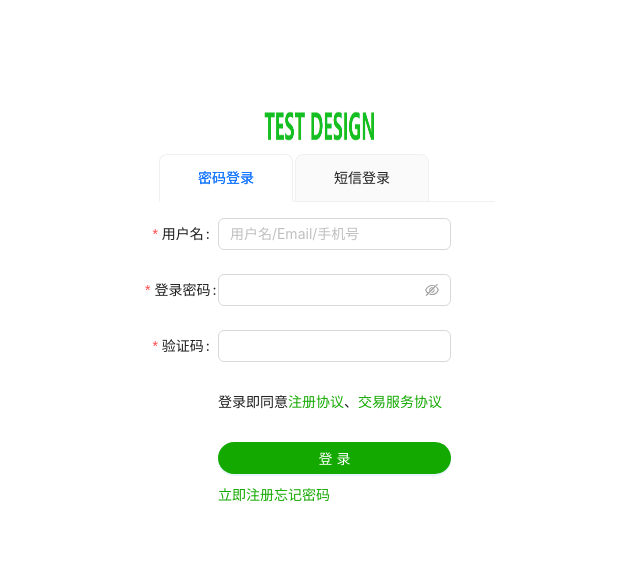
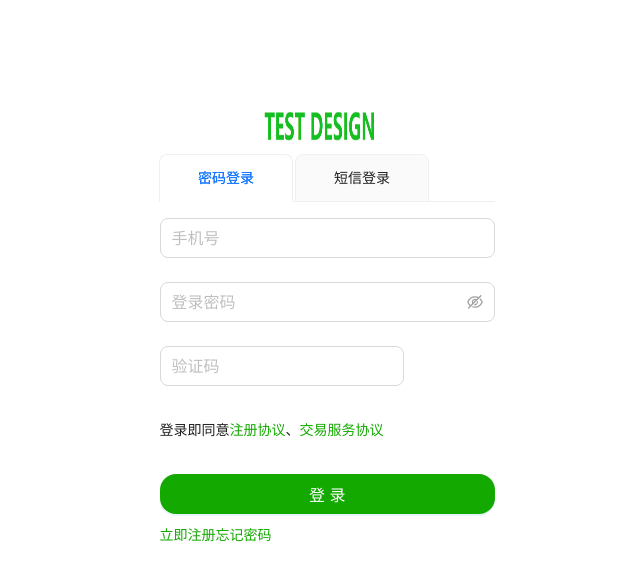
Before and after one commit to qifengleSummer/68design2023, a React (Create React App) app: page /#/login in a window 1280 px wide. Shown: the top 580 px of the page, without its empty margins (320-960 px from the left). Built offline with nearby package versions, Linux system fonts and the light colour scheme.

Commit message:
登录注册页面修改

```diff
--- /dev/null
+++ b/src/pages/components/verifyInput/passwordInput/PasswordInput.js
@@ -0,0 +1,29 @@
+import { Form, Input } from 'antd'
+
+const PasswordInput = ({ tailLayout }) => {
+  return (
+    <div>
+      <Form.Item
+        {...tailLayout}
+        name="pwd"
+        rules={[
+          {
+            validator: (rule, value) => {
+              if (!value) return Promise.reject(new Error('请输入登录密码'))
+              const reg = /^(?![a-zA-Z]+$)(?!\d+$)(?![^\da-zA-Z\s]+$).{6,18}$/
+              if (!reg.test(value))
+                return Promise.reject(
+                  new Error('请输入由字母、数字、特殊字符，任意2种组成，6-18位')
+                )
+              return Promise.resolve()
+            },
+          },
+        ]}
+      >
+        <Input.Password placeholder="登录密码" />
+      </Form.Item>
+    </div>
+  )
+}
+
+export default PasswordInput
--- /dev/null
+++ b/src/pages/components/verifyInput/phoneCode/PhoneCode.js
@@ -0,0 +1,48 @@
+import React from 'react'
+import { Button, Form, Input, Space, message } from 'antd'
+
+const PhoneCode = ({ tailLayout, formObj }) => {
+  const [messageApi, contextHolder] = message.useMessage()
+
+  const sendPhoneCode = async () => {
+    try {
+      await formObj.validateFields(['phoneNo'])
+      // 调用接口，发送短信验证码
+      messageApi.open({
+        type: 'success',
+        content: '短信验证码已发送，请查收',
+      })
+    } catch (err) {
+      console.log(err)
+    }
+  }
+
+  return (
+    <div>
+      {contextHolder}
+      <Form.Item
+        {...tailLayout}
+        name="phoneCode"
+        rules={[
+          {
+            validator: (rule, value) => {
+              if (!value) return Promise.reject(new Error('请输入短信码'))
+              const reg = /^\d{6}$/
+              if (!reg.test(value)) return Promise.reject(new Error('请输入6位数字短信码'))
+              return Promise.resolve()
+            },
+          },
+        ]}
+      >
+        <Space.Compact size="large">
+          <Input placeholder="短信码" />
+          <Button type="primary" style={{ backgroundColor: '#14a900' }} onClick={sendPhoneCode}>
+            发送短信码
+          </Button>
+        </Space.Compact>
+      </Form.Item>
+    </div>
+  )
+}
+
+export default PhoneCode
--- /dev/null
+++ b/src/pages/components/verifyInput/phoneNumber/PhoneNumber.js
@@ -0,0 +1,26 @@
+import { Form, Input } from 'antd'
+
+const PhoneNumber = ({ tailLayout }) => {
+  return (
+    <div>
+      <Form.Item
+        {...tailLayout}
+        name="phoneNo"
+        rules={[
+          {
+            validator: (rule, value) => {
+              if (!value) return Promise.reject(new Error('请输入手机号'))
+              const reg = /^1[3456789]\d{9}$/
+              if (!reg.test(value)) return Promise.reject(new Error('输入的手机号格式不正确'))
+              return Promise.resolve()
+            },
+          },
+        ]}
+      >
+        <Input placeholder="手机号" />
+      </Form.Item>
+    </div>
+  )
+}
+
+export default PhoneNumber
--- /dev/null
+++ b/src/pages/components/verifyInput/pictureCode/PictureCode.js
@@ -0,0 +1,64 @@
+import { useState } from 'react'
+import { Form, Input } from 'antd'
+import verifyCode from '@/assets/verifyCode/verify.png'
+import verifyCode2 from '@/assets/verifyCode/verify2.png'
+import verifyCode3 from '@/assets/verifyCode/verify3.png'
+import verifyCode4 from '@/assets/verifyCode/verify4.png'
+import verifyCode5 from '@/assets/verifyCode/verify5.png'
+import verifyCode6 from '@/assets/verifyCode/verify6.png'
+import verifyCode7 from '@/assets/verifyCode/verify7.png'
+import verifyCode8 from '@/assets/verifyCode/verify8.png'
+import verifyCode9 from '@/assets/verifyCode/verify9.png'
+import verifyCode10 from '@/assets/verifyCode/verify10.png'
+
+const verifyList = [
+  verifyCode,
+  verifyCode2,
+  verifyCode3,
+  verifyCode4,
+  verifyCode5,
+  verifyCode6,
+  verifyCode7,
+  verifyCode8,
+  verifyCode9,
+  verifyCode10,
+]
+
+const PictureCode = ({ tailLayout }) => {
+  const [picIndex, setPicIndex] = useState(0)
+  const [showPic, setShowPic] = useState(false)
+  const changePic = () => {
+    setPicIndex(Math.ceil(Math.random() * 9))
+  }
+
+  return (
+    <div>
+      <Form.Item {...tailLayout} style={{ marginBottom: 0 }}>
+        <Form.Item
+          name="verifyCode"
+          style={{ display: 'inline-block', width: 'calc(73%)' }}
+          rules={[
+            {
+              validator: (rule, value) => {
+                if (!value) return Promise.reject(new Error('请输入验证码'))
+                const reg = /^\d{4}$/
+                if (!reg.test(value)) return Promise.reject(new Error('请输入4位数字验证码'))
+                return Promise.resolve()
+              },
+            },
+          ]}
+        >
+          <Input placeholder="验证码" onFocus={() => setShowPic(true)} />
+        </Form.Item>
+        <img
+          src={verifyList[picIndex]}
+          alt=""
+          style={{ height: '40px', cursor: 'pointer', display: showPic ? 'inline-block' : 'none' }}
+          onClick={changePic}
+        />
+      </Form.Item>
+    </div>
+  )
+}
+
+export default PictureCode
--- a/src/pages/forgetPwd/ForgetPwd.js
+++ b/src/pages/forgetPwd/ForgetPwd.js
@@ -1,20 +1,20 @@
 import './ForgetPwd.less'
 import logo from '@/assets/imgs/logo.JPG'
-import { useRef } from 'react'
 import { Button, Form, Input } from 'antd'
 import { Link } from 'react-router-dom'
+import PhoneNumber from '@/pages/components/verifyInput/phoneNumber/PhoneNumber'
+import PictureCode from '@/pages/components/verifyInput/pictureCode/PictureCode'
 
 const layout = {
-  labelCol: { span: 5 },
-  wrapperCol: { span: 16 },
+  wrapperCol: { span: 24 },
 }
 
 const tailLayout = {
-  wrapperCol: { offset: 5, span: 16 },
+  wrapperCol: { offset: 1, span: 22 },
 }
 
 const ForgetPwd = () => {
-  const formRef = useRef({})
+  const [form] = Form.useForm()
 
   const onFinish = (values) => {
     console.log(values)
@@ -27,21 +27,14 @@ const ForgetPwd = () => {
       </Link>
       <Form
         {...layout}
-        ref={formRef}
+        form={form}
+        size="large"
         name="control-ref"
         onFinish={onFinish}
-        style={{ maxWidth: 600 }}
+        autoComplete="off"
       >
-        <Form.Item
-          name="phoneNo"
-          label="用户名"
-          rules={[{ required: true, message: '请输入Email/手机号' }]}
-        >
-          <Input placeholder="Email/手机号" />
-        </Form.Item>
-        <Form.Item name="code" label="验证码" rules={[{ required: true, message: '请输入验证码' }]}>
-          <Input />
-        </Form.Item>
+        <PhoneNumber tailLayout={tailLayout} />
+        <PictureCode tailLayout={tailLayout} />
         <Form.Item {...tailLayout}>
           <Button type="primary" htmlType="submit" className="next-btn">
             下一步
--- a/src/pages/login/Login.js
+++ b/src/pages/login/Login.js
@@ -1,16 +1,19 @@
 import './Login.less'
 import logo from '@/assets/imgs/logo.JPG'
-import { Tabs, Button, Form, Input } from 'antd'
+import { Tabs, Button, Form } from 'antd'
 import { Link, useNavigate } from 'react-router-dom'
-import { useRef, useState } from 'react'
+import { useState } from 'react'
+import PictureCode from '@/pages/components/verifyInput/pictureCode/PictureCode'
+import PhoneCode from '@/pages/components/verifyInput/phoneCode/PhoneCode'
+import PhoneNumber from '@/pages/components/verifyInput/phoneNumber/PhoneNumber'
+import PasswordInput from '@/pages/components/verifyInput/passwordInput/PasswordInput'
 
 const layout = {
-  labelCol: { span: 5 },
-  wrapperCol: { span: 16 },
+  wrapperCol: { span: 24 },
 }
 
 const tailLayout = {
-  wrapperCol: { offset: 5, span: 16 },
+  wrapperCol: { offset: 1, span: 24 },
 }
 
 const tabList = [
@@ -28,7 +31,7 @@ const tabList = [
 
 const Login = () => {
   const [tabKey, setTabKey] = useState('pwd')
-  const formRef = useRef(null)
+  const [form] = Form.useForm()
 
   const navigate = useNavigate()
   const onFinish = (values) => {
@@ -57,13 +60,13 @@ const Login = () => {
       />
       <Form
         {...layout}
-        ref={formRef}
+        form={form}
+        size="large"
         name="control-ref"
         onFinish={onFinish}
-        style={{ maxWidth: 600 }}
         autoComplete="off"
       >
-        {tabKey === 'pwd' ? <PwdForm /> : <MsgForm />}
+        {tabKey === 'pwd' ? <PwdForm /> : <MsgForm form={form} />}
         <Form.Item {...tailLayout}>
           <p>
             登录即同意
@@ -97,47 +100,19 @@ const Login = () => {
 const PwdForm = () => {
   return (
     <div>
-      <Form.Item
-        name="phoneNo"
-        label="用户名"
-        rules={[{ required: true, message: '请输入用户名/Email/手机号' }]}
-      >
-        <Input placeholder="用户名/Email/手机号" />
-      </Form.Item>
-      <Form.Item
-        name="pwd"
-        label="登录密码"
-        rules={[{ required: true, message: '请输入登录密码' }]}
-      >
-        <Input.Password />
-      </Form.Item>
-      <Form.Item name="code" label="验证码" rules={[{ required: true, message: '请输入验证码' }]}>
-        <Input />
-      </Form.Item>
+      <PhoneNumber tailLayout={tailLayout} />
+      <PasswordInput tailLayout={tailLayout} />
+      <PictureCode tailLayout={tailLayout} />
     </div>
   )
 }
 
-const MsgForm = () => {
+const MsgForm = ({ form }) => {
   return (
     <div>
-      <Form.Item
-        name="phoneNo"
-        label="手机号"
-        rules={[{ required: true, message: '请输入手机号' }]}
-      >
-        <Input placeholder="手机号" />
-      </Form.Item>
-      <Form.Item name="code" label="验证码" rules={[{ required: true, message: '请输入验证码' }]}>
-        <Input />
-      </Form.Item>
-      <Form.Item
-        name="phoneCode"
-        label="短信码"
-        rules={[{ required: true, message: '请输入短信码' }]}
-      >
-        <Input />
-      </Form.Item>
+      <PhoneNumber tailLayout={tailLayout} />
+      <PictureCode tailLayout={tailLayout} />
+      <PhoneCode tailLayout={tailLayout} formObj={form} />
     </div>
   )
 }
--- a/src/pages/register/Register.js
+++ b/src/pages/register/Register.js
@@ -1,32 +1,13 @@
 import './Register.less'
-import { useState } from 'react'
 import { Link, useNavigate } from 'react-router-dom'
 import logo from '@/assets/imgs/logo.JPG'
-import { Button, Form, Input, Space, message, Modal } from 'antd'
-import verifyCode from '@/assets/verifyCode/verify.png'
-import verifyCode2 from '@/assets/verifyCode/verify2.png'
-import verifyCode3 from '@/assets/verifyCode/verify3.png'
-import verifyCode4 from '@/assets/verifyCode/verify4.png'
-import verifyCode5 from '@/assets/verifyCode/verify5.png'
-import verifyCode6 from '@/assets/verifyCode/verify6.png'
-import verifyCode7 from '@/assets/verifyCode/verify7.png'
-import verifyCode8 from '@/assets/verifyCode/verify8.png'
-import verifyCode9 from '@/assets/verifyCode/verify9.png'
-import verifyCode10 from '@/assets/verifyCode/verify10.png'
+import { Button, Form, Modal } from 'antd'
+import PictureCode from '@/pages/components/verifyInput/pictureCode/PictureCode'
+import PhoneCode from '@/pages/components/verifyInput/phoneCode/PhoneCode'
+import PhoneNumber from '@/pages/components/verifyInput/phoneNumber/PhoneNumber'
+import PasswordInput from '@/pages/components/verifyInput/passwordInput/PasswordInput'
 import { apiGet } from '@/service/reqMethod.js'
 
-const verifyList = [
-  verifyCode,
-  verifyCode2,
-  verifyCode3,
-  verifyCode4,
-  verifyCode5,
-  verifyCode6,
-  verifyCode7,
-  verifyCode8,
-  verifyCode9,
-  verifyCode10,
-]
 const layout = {
   labelCol: { span: 5 },
   wrapperCol: { span: 24 },
@@ -39,8 +20,6 @@ const tailLayout = {
 const Register = () => {
   const native = useNavigate()
   const [form] = Form.useForm()
-  const [picIndex, setPicIndex] = useState(0)
-  const [messageApi, contextHolder] = message.useMessage()
   const [modal, contextHolderM] = Modal.useModal()
 
   const countDown = (values) => {
@@ -82,25 +61,9 @@ const Register = () => {
       console.log(error)
     }
   }
-  const changePic = () => {
-    setPicIndex(Math.ceil(Math.random() * 9))
-  }
-  const sendPhoneCode = async () => {
-    try {
-      await form.validateFields(['phoneNo'])
-      // 调用接口，发送短信验证码
-      messageApi.open({
-        type: 'success',
-        content: '短信验证码已发送，请查收',
-      })
-    } catch (err) {
-      console.log(err)
-    }
-  }
 
   return (
     <div className="register-container">
-      {contextHolder}
       <Link className="logo-container" to="/">
         <img className="logo-img" src={logo} alt="" />
       </Link>
@@ -112,89 +75,14 @@ const Register = () => {
         onFinish={onFinish}
         autoComplete="off"
       >
-        <Form.Item
-          {...tailLayout}
-          name="phoneNo"
-          rules={[
-            {
-              validator: (rule, value) => {
-                if (!value) return Promise.reject(new Error('请输入手机号'))
-                const reg = /^1[3456789]\d{9}$/
-                if (!reg.test(value)) return Promise.reject(new Error('输入的手机号格式不正确'))
-                return Promise.resolve()
-              },
-            },
-          ]}
-        >
-          <Input placeholder="手机号" />
-        </Form.Item>
+        <PhoneNumber tailLayout={tailLayout} />
 
-        <Form.Item {...tailLayout} style={{ marginBottom: 0 }}>
-          <Form.Item
-            name="verifyCode"
-            style={{ display: 'inline-block', width: 'calc(73%)' }}
-            rules={[
-              {
-                validator: (rule, value) => {
-                  if (!value) return Promise.reject(new Error('请输入验证码'))
-                  const reg = /^\d{4}$/
-                  if (!reg.test(value)) return Promise.reject(new Error('请输入4位数字验证码'))
-                  return Promise.resolve()
-                },
-              },
-            ]}
-          >
-            <Input placeholder="验证码" />
-          </Form.Item>
-          <img
-            src={verifyList[picIndex]}
-            alt=""
-            style={{ height: '40px', cursor: 'pointer' }}
-            onClick={changePic}
-          />
-        </Form.Item>
+        <PictureCode tailLayout={tailLayout} />
 
-        <Form.Item
-          {...tailLayout}
-          name="phoneCode"
-          rules={[
-            {
-              validator: (rule, value) => {
-                if (!value) return Promise.reject(new Error('请输入短信码'))
-                const reg = /^\d{6}$/
-                if (!reg.test(value)) return Promise.reject(new Error('请输入6位数字短信码'))
-                return Promise.resolve()
-              },
-            },
-          ]}
-        >
-          <Space.Compact size="large">
-            <Input placeholder="短信码" />
-            <Button type="primary" style={{ backgroundColor: '#14a900' }} onClick={sendPhoneCode}>
-              发送短信码
-            </Button>
-          </Space.Compact>
-        </Form.Item>
+        <PhoneCode tailLayout={tailLayout} formObj={form} />
 
-        <Form.Item
-          {...tailLayout}
-          name="pwd"
-          rules={[
-            {
-              validator: (rule, value) => {
-                if (!value) return Promise.reject(new Error('请输入登录密码'))
-                const reg = /^(?![a-zA-Z]+$)(?!\d+$)(?![^\da-zA-Z\s]+$).{6,18}$/
-                if (!reg.test(value))
-                  return Promise.reject(
-                    new Error('请输入由字母、数字、特殊字符，任意2种组成，6-18位')
-                  )
-                return Promise.resolve()
-              },
-            },
-          ]}
-        >
-          <Input.Password placeholder="登录密码" />
-        </Form.Item>
+        <PasswordInput tailLayout={tailLayout} />
+
         <Form.Item {...tailLayout}>
           <p>
             注册即同意
```
